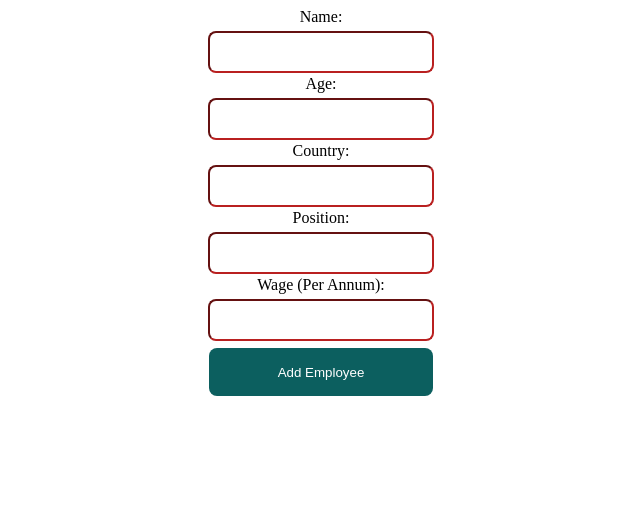
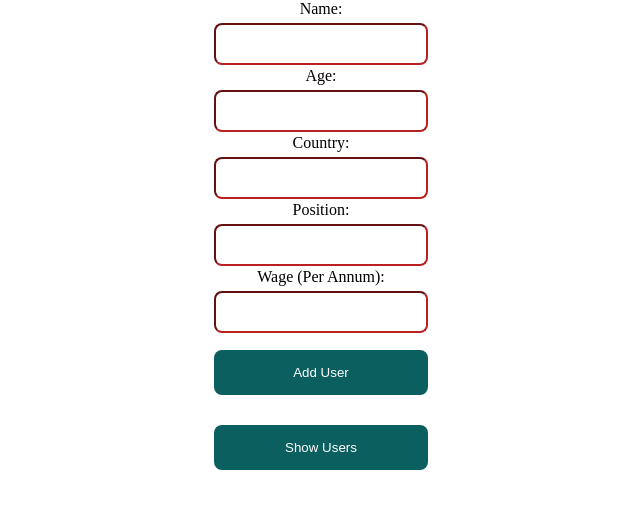
Before and after one commit to Sesughter01/user_managerjs, a React (Create React App) app in the folder client/: page / in a window 1280 px wide. Shown: the top 508 px of the page, without its empty margins (319-959 px from the left). Built offline with nearby package versions, Linux system fonts and the light colour scheme.

Commit message:
client-and-server-linked-and-working

```diff
--- a/client/src/App.css
+++ b/client/src/App.css
@@ -1,3 +1,9 @@
+*{
+  margin: 0;
+  padding: 0;
+  box-sizing: border-box;
+}
+
 .App {
   /* text-align: center; */
   display: flex;
@@ -12,6 +18,10 @@
   align-items: center;
 }
 
+.users button{
+  margin-top: 30px !important;
+}
+
 /* MQs */
 
 
@@ -21,7 +31,7 @@
   .info input{
 
     width:16.66% ;
-    height: 36px;
+    /* height: 36px; */
     font-size: 1rem;
     padding-left: 10px;
     color: #727272;
@@ -29,21 +39,30 @@
     border-color: #b92020 !important;
     margin-top: 5px;
     margin-bottom: 2px;
+    padding: 10px;
   }
-  .info button{
+
+   button{
     outline: none;
     border: none;
     border-radius: 8px;
-    width: 17.66%;
-    height: 48px;
+    width: 16.66%;
+    /* height: 48px; */
     color: #fff;
     background-color: rgb(12, 95, 95);
-    margin-top: 5px;
+    margin-top: 15px;
+    padding: 15px;
   }
 
-  .info button:hover{
+   button:hover{
     cursor: pointer;
     background-color: rgb(107, 106, 106);
+  }
+  .users{
+    display:flex;
+    flex-direction: column;
+    align-items: center;
+    width: 100%;
   }
 
 }
@@ -52,25 +71,33 @@
 
   .info input{
     width:84% ;
-    height: 36px;
+    /* height: 36px; */
     font-size: 0.7rem;
     padding-left: 5px;
+    padding-top: 15px;
+    padding-bottom: 15px;
     color: #727272;
     border-radius:8px ;
     border-color: #b92020 !important;
     margin-top: 5px;
     margin-bottom: 2px;
   }
-  .info button{
+   button{
     outline: none;
     border: none;
     border-radius: 8px;
-    width: 85%;
-    height: 36px;
+    width: 84%;
+    /* height: 36px; */
     color: #fff;
     background-color: rgb(12, 95, 95);
-    margin-top: 5px;
+    margin-top: 15px;
     font-size: 1rem;
+    padding:15px;
   }
-
+  .users{
+    display:flex;
+    flex-direction: column;
+    align-items: center;
+    width: 100%;
+  }
 }
--- a/client/src/App.js
+++ b/client/src/App.js
@@ -1,4 +1,4 @@
-
+import React from 'react';
 import './App.css';
 import {useState} from "react";
 import Axios from 'axios';
@@ -11,8 +11,12 @@ function App() {
    const [position, setPosition] = useState("");
    const [wages, setWage] = useState(0);
 
+   const [userlist,setUserList] = useState([]);
+
+
    const addUser = () =>{
-    Axios.post('http://localhost:3002/make',{
+      // console.log(name);
+      Axios.post('http://localhost:3002/make',{
       name: name,
       age:age,
       country:country,
@@ -20,8 +24,16 @@ function App() {
       wages:wages,
 
 
-    })};
+    }).then(()=>{
+       console.log("Success");
+    });
 
+   };
+   const getUsers = ()=>{
+      Axios.get('http://localhost:3002/users').then(()=>{
+         console.log('Success');
+      })
+   }
   return (
     <div className="App">
       <div className="info">
@@ -41,9 +53,13 @@ function App() {
           <label >Wage (Per Annum):</label>
           <input type="number" onChange={(event)=> {
              setWage(event.target.value)}}/>
-          <button>Add Employee</button>
+          <button onClick={addUser}>Add User</button>
+
       </div>
 
+      <div className="users">
+         <button>Show Users</button>
+      </div>
     </div>
   );
 }
```
Also changed, not shown: 1 other file (tests, documents, lock files or other folders).
